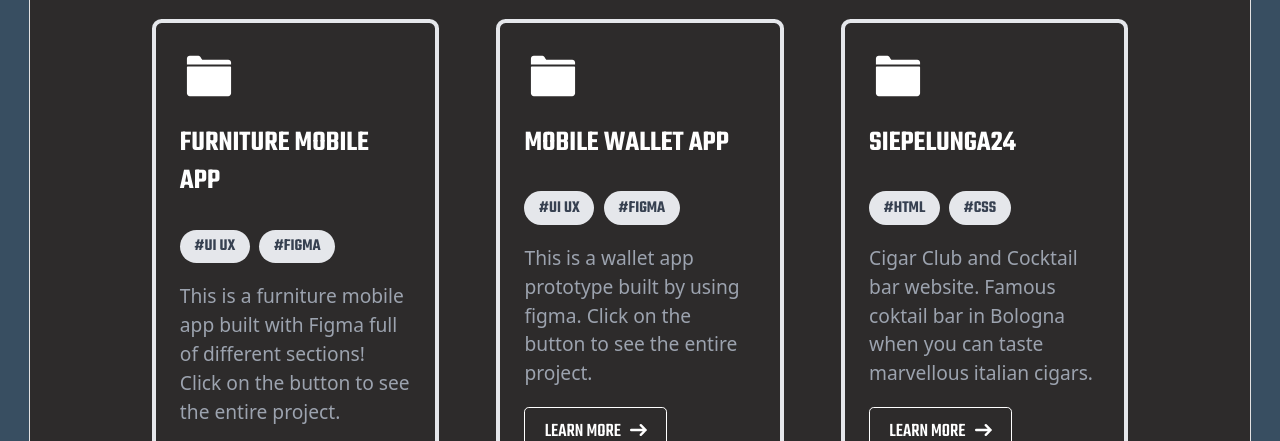
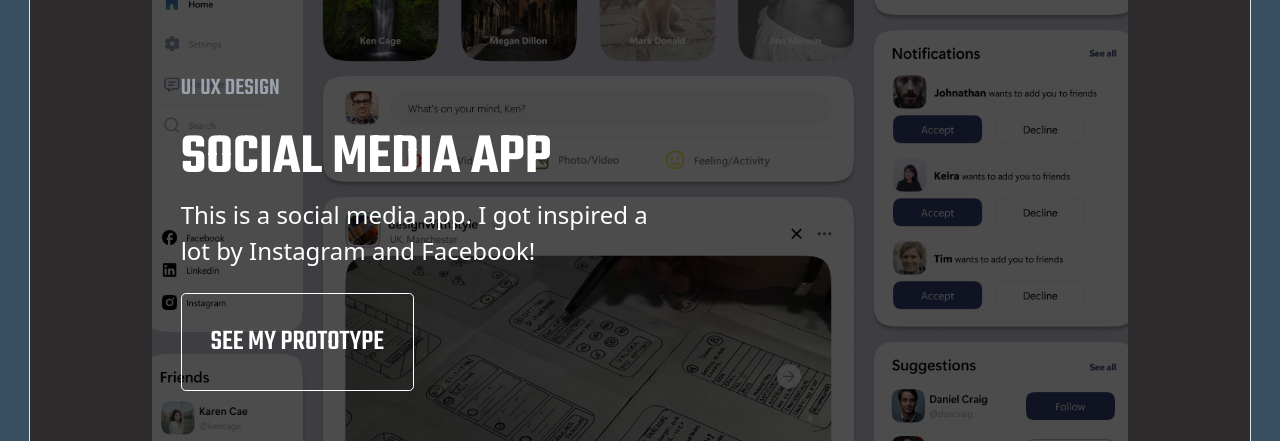
Before and after one commit to andreasiano/Portfolio_UI-UX, a React (Create React App) app: page / in a window 1280 px wide. Shown: the part 5160-5601 px from the top of the page. Built offline with nearby package versions, Linux system fonts and the light colour scheme.

Commit message:
Adding a new project

```diff
--- a/src/scenes/Projects.jsx
+++ b/src/scenes/Projects.jsx
@@ -2,6 +2,7 @@ import img1 from "./../assets/images/travel-app.png";
 import img2 from "./../assets/images/Blog.png";
 import img3 from "./../assets/images/GamingApp.png";
 import img4 from "./../assets/images/kitsune.png";
+import img5 from "./../assets/images/Social App.png";
 import { motion } from "framer-motion";
 
 export default function Projects() {
@@ -114,6 +115,30 @@ export default function Projects() {
               </button>
             </div>
           </div>
+          <div class="relative w-4/5 mx-auto mb-10 mt-10">
+            <img
+              class="md:h-[50vh] lg:h-[80vh] sm:h-[70vh] xxs:h-[60vh] w-full object-cover rounded-md"
+              src={img5}
+            ></img>
+            <div class="absolute inset-0 bg-black opacity-70 rounded-md"></div>
+            <div class="absolute inset-0 flex items-start flex-col justify-center px-6">
+              <h4 className="font-teko text-gray-400 pb-5 font-regular max-w-[400px] text-[20px] ">
+                UI UX DESIGN
+              </h4>
+              <h1 class="text-white xxs:text-2xl sm:text-3xl md:text-4xl max-w-[400px] leading-10 font-teko lg:text-5xl mb-2 font-bold">
+                SOCIAL MEDIA APP
+              </h1>
+              <p className="font-sans text-white pb-5 font-regular max-w-[400px] xxs:text-[15px] lg:text-[20px] ">
+                This is a social media app. I got inspired a lot by Instagram
+                and Facebook!
+              </p>
+              <button class="lg:p-6 xxs:p-2 xxs:text-xl lg:text-2xl font-teko bg-transparent hover:bg-white text-white font-regular hover:text-black transition duration-500 py-2 px-4 border border-white hover:border-transparent rounded">
+                <a href="https://www.figma.com/file/uEAdz7u5zXdx2ihP1IgvAv/Social-Media-App?type=design&node-id=0-1&mode=design&t=yTG06TkCklZ1siY3-0">
+                  SEE MY PROTOTYPE
+                </a>
+              </button>
+            </div>
+          </div>
         </motion.div>
       </section>
     );
```
Also changed, not shown: src/assets/images/Social App.png (added).
